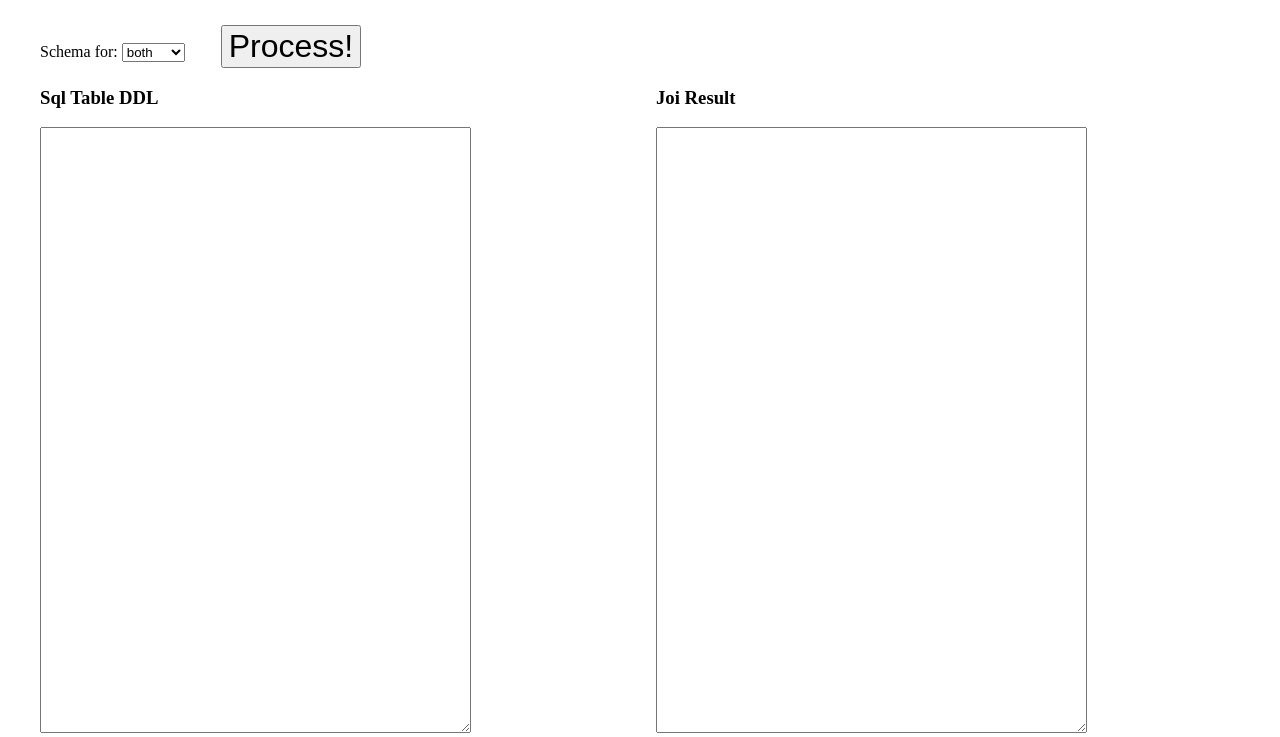
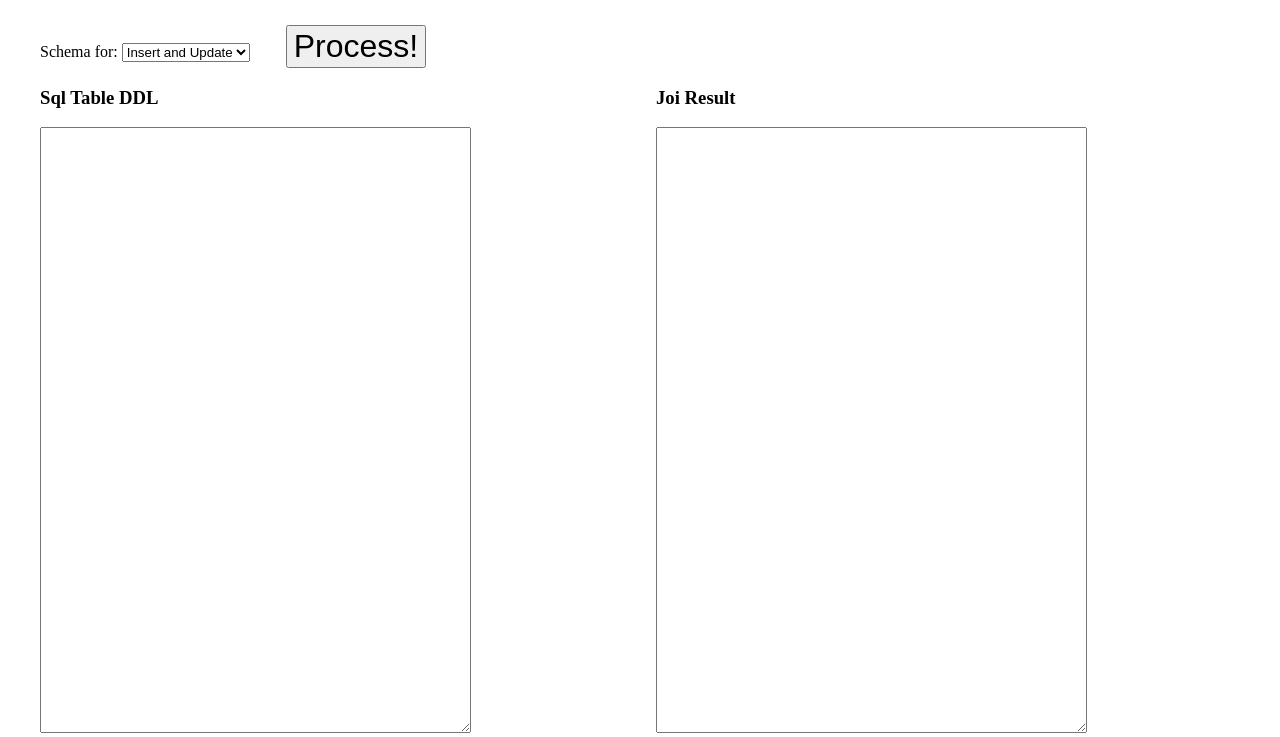
Before and after one commit to mcirerol/table-to-joi-object, a plain HTML site: page index.html in a window 1280 px wide. Shown: the part 73-810 px from the top of the page. Drawn offline with Linux system fonts and the light colour scheme.

Commit message:
ux change

```diff
--- a/index.html
+++ b/index.html
@@ -14,9 +14,9 @@
   <br>
   <label for="optionObject">Schema for:  </label>
   <select name="optionObject" id="optionObject">
-    <option value="both" selected>both</option>
-    <option value="update">update</option>
-    <option value="insert">insert</option>
+    <option value="both" selected>Insert and Update</option>
+    <option value="update">Update</option>
+    <option value="insert">Insert</option>
   </select>
   <input type="button" value="Process!" id="processButton" onclick="process()">
   <div>
```
